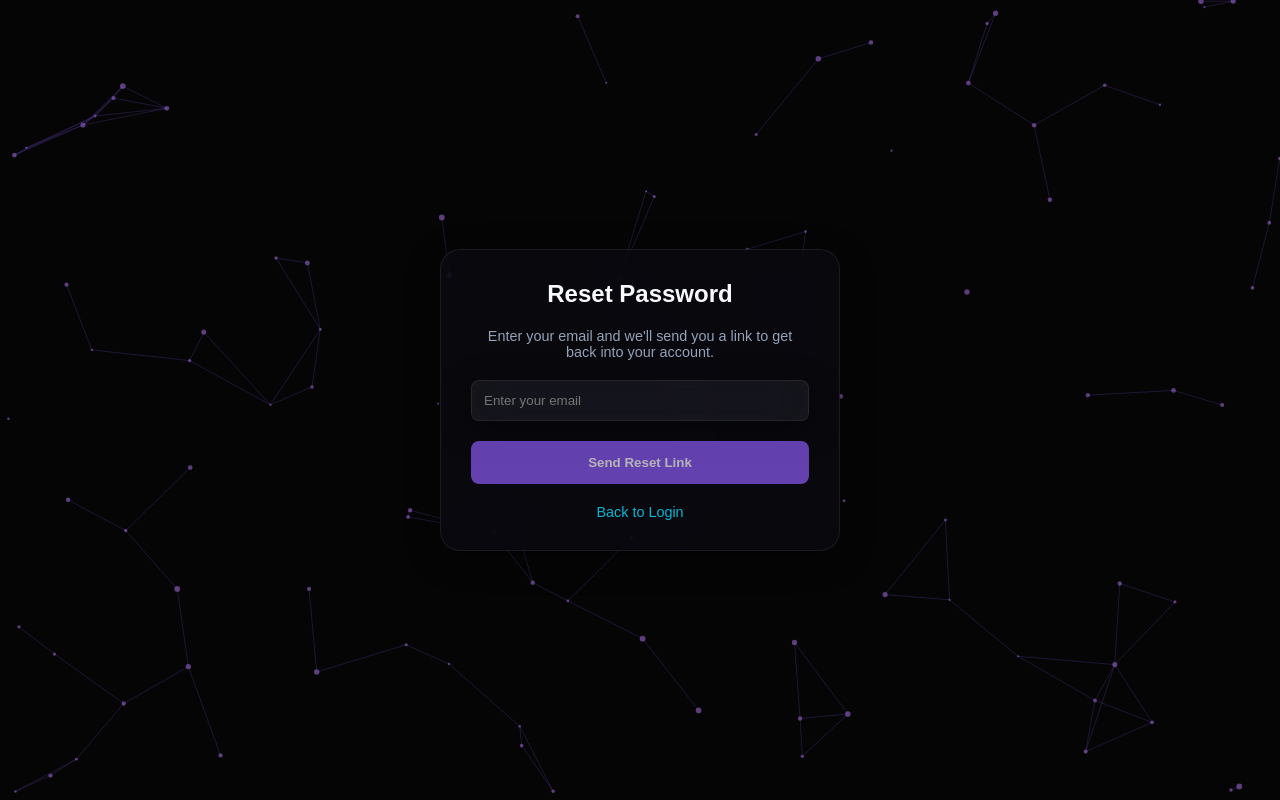
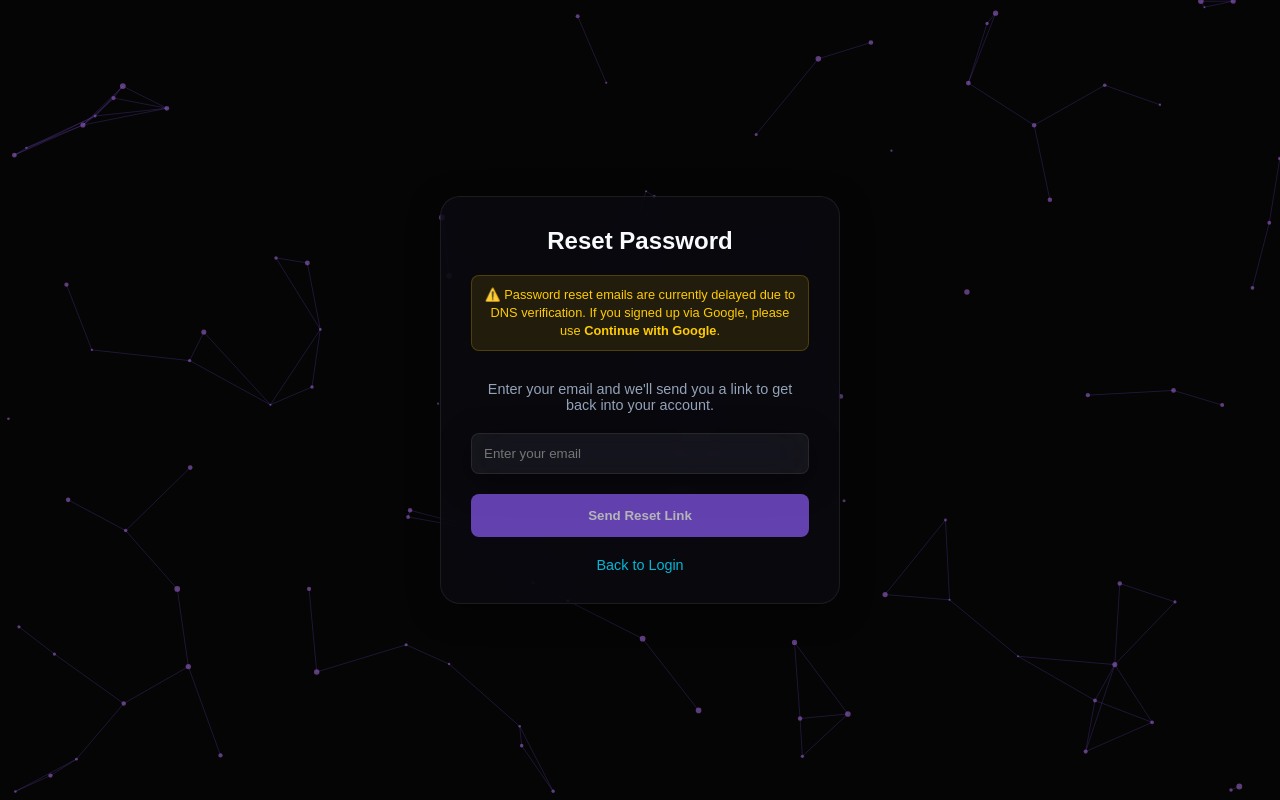
Before and after one commit to Kephh/Ethereal, a React (Vite) app in the folder client/: page /forgot-password in a window 1280 px wide. Built offline with nearby package versions, Linux system fonts and the light colour scheme; no server answers.

Commit message:
feat: add ForgotPassword page for email-based account recovery

```diff
--- a/client/src/pages/ForgotPassword.jsx
+++ b/client/src/pages/ForgotPassword.jsx
@@ -33,6 +33,19 @@ const ForgotPassword = () => {
         style={{ padding: '30px', width: '90%', maxWidth: '400px', display: 'flex', flexDirection: 'column', gap: '20px', zIndex: 1 }}
       >
         <h2 style={{ textAlign: 'center' }}>Reset Password</h2>
+        <div style={{
+          color: '#ffcc00',
+          fontSize: '0.8rem',
+          textAlign: 'center',
+          background: 'rgba(255, 204, 0, 0.1)',
+          padding: '10px',
+          borderRadius: '8px',
+          border: '1px solid rgba(255, 204, 0, 0.2)',
+          marginBottom: '10px',
+          lineHeight: '1.4'
+        }}>
+          ⚠️ Password reset emails are currently delayed due to DNS verification. If you signed up via Google, please use <strong>Continue with Google</strong>.
+        </div>
         <p style={{ textAlign: 'center', fontSize: '0.9rem', color: 'var(--text-dim)' }}>
           Enter your email and we'll send you a link to get back into your account.
         </p>
```
